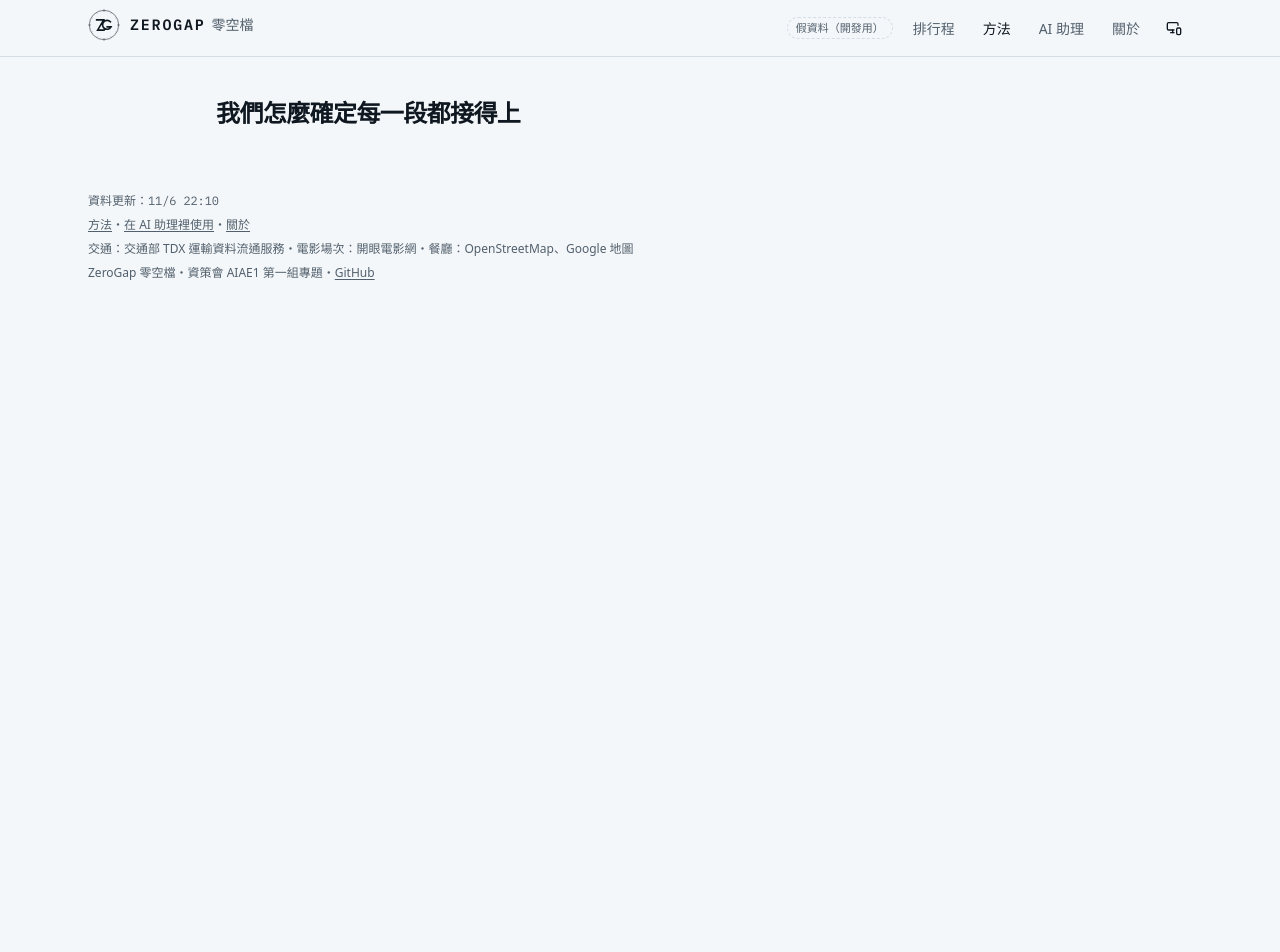
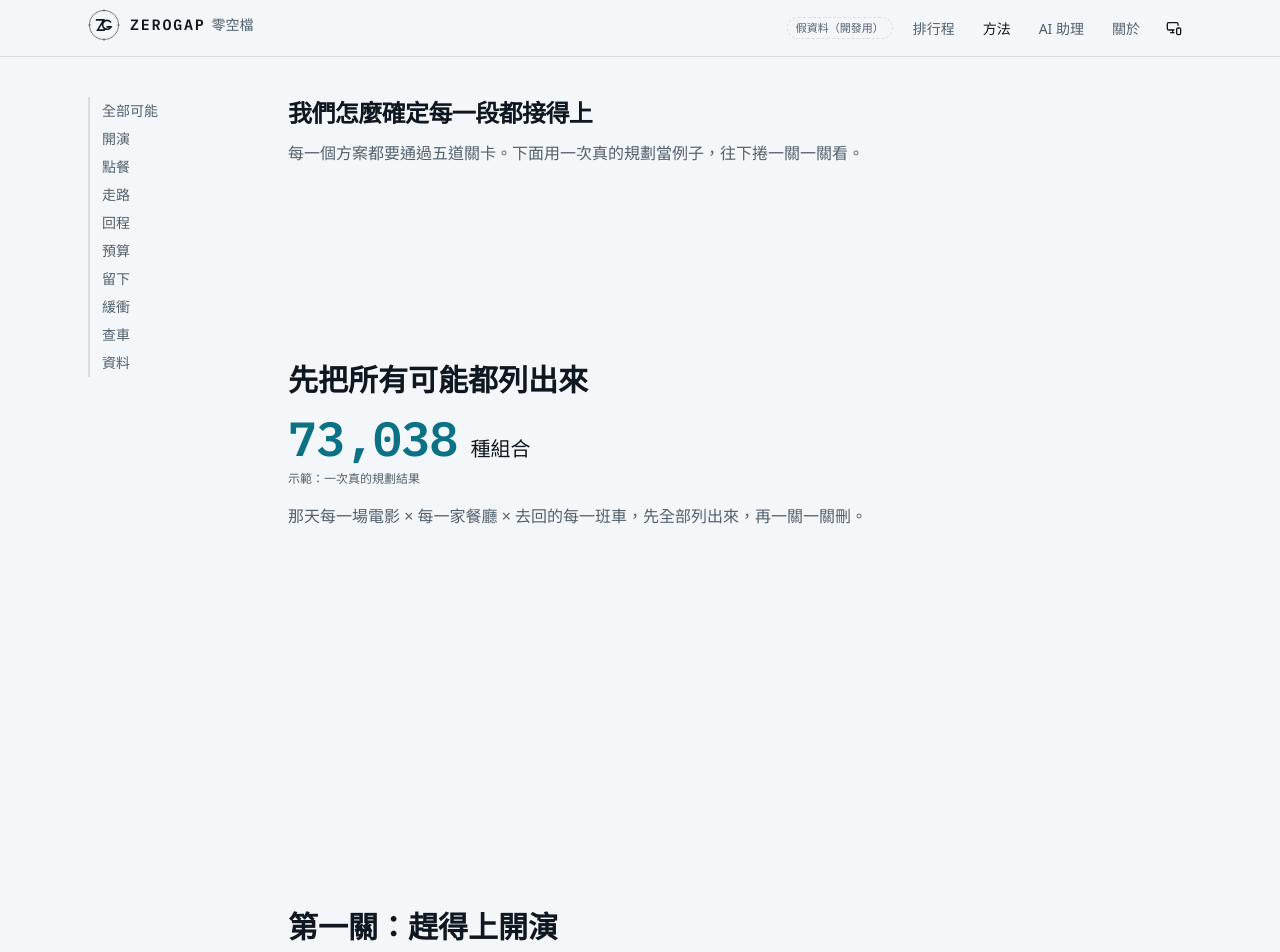
Before and after one commit to RyanWu9863/ZeroGap, a React (Vite) app in the folder frontend/: page /method in a window 1280 px wide. Shown: the top 952 px of the page. Before the commit the page ends 800 px from the top, so only its background shows below. Built offline with nearby package versions, Linux system fonts and the light colour scheme.

Commit message:
feat(frontend): 方法頁：往下捲一關一關看，每一關配一個真數字
Co-Authored-By: Claude Opus 5.5 <noreply@anthropic.com>

```diff
--- a/frontend/src/features/method/MethodPage.tsx
+++ b/frontend/src/features/method/MethodPage.tsx
@@ -1,10 +1,191 @@
+import type { ReactNode } from 'react'
+import { Link } from 'react-router'
+import { PlanResult } from '@/api/schemas'
+import fixture from '@/api/__fixtures__/backend-plan-result.json'
+import { useStatus } from '@/api/queries'
+import { latestUpdate } from '@/app/latestUpdate'
+import { BUFFER_LEVELS } from '@/shared/lib/config'
 import { usePageTitle } from '@/shared/lib/usePageTitle'
+import { MethodStep } from './MethodStep'
+import { methodFacts } from './methodFacts'
+
+// 這頁是延遲載入的，範例資料只進方法頁自己的包，不影響首頁
+const facts = methodFacts(PlanResult.parse(fixture))
+
+const fmt = (n: number) => n.toLocaleString()
+
+/** 大字的數字：數字用 zg-num，單位和說明用小一點的字 */
+function Num({ children }: { children: ReactNode }) {
+  return <span className="zg-num">{children}</span>
+}
+function Unit({ children }: { children: ReactNode }) {
+  return <span className="text-lg font-medium text-foreground sm:text-xl">{children}</span>
+}
+function Demo() {
+  return <p className="mt-2 text-xs font-normal text-muted-foreground">示範：一次真的規劃結果</p>
+}
+
+const SHORT_TITLES = ['全部可能', '開演', '點餐', '走路', '回程', '預算', '留下', '緩衝', '查車', '資料']
+
+function Timeline() {
+  return (
+    <svg viewBox="0 0 320 120" className="mt-2 w-full max-w-md" aria-hidden="true">
+      <g stroke="currentColor" className="text-border" strokeWidth="2">
+        <line x1="20" y1="30" x2="300" y2="30" />
+        <line x1="20" y1="90" x2="300" y2="90" />
+      </g>
+      <g className="fill-primary">
+        {[20, 140, 280].map((x) => <circle key={`a${x}`} cx={x} cy="30" r="6" />)}
+        {[20, 140, 280].map((x) => <circle key={`b${x}`} cx={x} cy="90" r="6" />)}
+      </g>
+      <g className="fill-foreground" fontSize="12" textAnchor="middle">
+        <text x="20" y="16">出門</text>
+        <text x="140" y="16">最早到的那班</text>
+        <text x="280" y="16">開演</text>
+        <text x="20" y="116">散場</text>
+        <text x="140" y="116">最晚走的那班</text>
+        <text x="280" y="116">到家</text>
+      </g>
+    </svg>
+  )
+}
 
 export function MethodPage() {
   usePageTitle('方法')
+  const { data } = useStatus()
+  const latest = latestUpdate(Object.values(data?.data_updated_at ?? {}))
+  const f = facts
+  const { roomy, snug } = BUFFER_LEVELS
+
   return (
-    <div className="mx-auto max-w-4xl px-4 pt-10 sm:px-6">
-      <h1 className="text-2xl font-semibold tracking-tight">我們怎麼確定每一段都接得上</h1>
+    <div className="mx-auto max-w-6xl px-4 pt-10 sm:px-6 lg:grid lg:grid-cols-[10rem_1fr] lg:gap-10">
+      <ol aria-label="這一頁的段落" className="hidden text-sm lg:sticky lg:top-24 lg:block lg:self-start">
+        {SHORT_TITLES.map((t, i) => (
+          <li key={t}>
+            <a href={`#method-${i}`} className="block border-l-2 py-1 pl-3 text-muted-foreground hover:border-primary hover:text-foreground">
+              {t}
+            </a>
+          </li>
+        ))}
+      </ol>
+      <div className="max-w-4xl">
+        <h1 className="text-2xl font-semibold tracking-tight">我們怎麼確定每一段都接得上</h1>
+        <p className="mt-3 text-muted-foreground">每一個方案都要通過五道關卡。下面用一次真的規劃當例子，往下捲一關一關看。</p>
+
+        <MethodStep
+          n={0}
+          title="先把所有可能都列出來"
+          fact={<><Num>{fmt(f.combinations)}</Num> <Unit>種組合</Unit><Demo /></>}
+        >
+          那天每一場電影 × 每一家餐廳 × 去回的每一班車，先全部列出來，再一關一關刪。
+        </MethodStep>
+
+        <MethodStep
+          n={1}
+          title="第一關：趕得上開演"
+          fact={f.showtimeBuffer !== null && <><Unit>開演前還有</Unit> <Num>{fmt(f.showtimeBuffer)}</Num> <Unit>分</Unit><Demo /></>}
+        >
+          從出發點搭車、走到影城，要在開演前到。
+          {f.showtimeBuffer !== null && `這個例子走到影城時，離開演還有 ${fmt(f.showtimeBuffer)} 分鐘。`}
+        </MethodStep>
+
+        <MethodStep
+          n={2}
+          title="第二關：趕得上點餐"
+          fact={f.lastOrderBuffer !== null && <><Unit>離最後點餐還有</Unit> <Num>{fmt(f.lastOrderBuffer)}</Num> <Unit>分</Unit><Demo /></>}
+        >
+          散場後走到餐廳，要在最後點餐時間之前（先吃飯再看電影時，吃完也要趕得上開演）。
+        </MethodStep>
+
+        <MethodStep
+          n={3}
+          title="第三關：走路不超過上限"
+          fact={f.walkMinutes !== null && <><Unit>影城到餐廳走</Unit> <Num>{fmt(f.walkMinutes)}</Num> <Unit>分</Unit><Demo /></>}
+        >
+          影城和餐廳之間的走路時間，不能超過你設定的上限。
+        </MethodStep>
+
+        <MethodStep
+          n={4}
+          title="第四關：趕得上回程車"
+          fact={
+            (f.returnBuffer !== null || f.homeBuffer !== null) && (
+              <>
+                {f.returnBuffer !== null && <><Unit>離預定那班車還有</Unit> <Num>{fmt(f.returnBuffer)}</Num> <Unit>分</Unit></>}
+                {f.returnBuffer !== null && f.homeBuffer !== null && <Unit>；</Unit>}
+                {f.homeBuffer !== null && <><Unit>到家前還有</Unit> <Num>{fmt(f.homeBuffer)}</Num> <Unit>分</Unit></>}
+                <Demo />
+              </>
+            )
+          }
+        >
+          最後要趕得上回程的車，並且在你說的時間前回到出發點。
+        </MethodStep>
+
+        <MethodStep
+          n={5}
+          title="第五關：不超過預算"
+          fact={
+            <>
+              <Unit>每人</Unit> <Num>${fmt(f.costTotal)}</Num>
+              <p className="mt-1 text-base font-normal text-foreground sm:text-lg">
+                電影 {fmt(f.costParts.ticket)}、餐點 {fmt(f.costParts.meal)}、車資 {fmt(f.costParts.fares)}
+              </p>
+              <Demo />
+            </>
+          }
+        >
+          車資、電影票和一餐加起來，不超過你給的每人預算。
+        </MethodStep>
+
+        <MethodStep
+          n={6}
+          title="五關都過的才留下"
+          fact={
+            <>
+              <Num>{fmt(f.feasible)}</Num> <Unit>種每段都接得上</Unit> <Unit>→ 挑出</Unit> <Num>{fmt(f.plans)}</Num> <Unit>個</Unit>
+              <Demo />
+            </>
+          }
+        >
+          每一道關卡都只刪掉接不上的組合，所以留下來的每一個都保證接得上。我們不列每一關各刪了幾組，因為系統只記錄最後的結果。
+        </MethodStep>
+
+        <MethodStep
+          n={7}
+          title="緩衝怎麼算"
+          fact={<><Unit>這個例子最緊的一段</Unit> <Num>{fmt(f.minBuffer)}</Num> <Unit>分</Unit><Demo /></>}
+        >
+          緩衝＝你到的時間和「最晚可以到」之間差幾分鐘。{roomy} 分以上算寬鬆、{snug}～{roomy - 1} 分算剛好、{snug} 分以下算偏緊。
+        </MethodStep>
+
+        <MethodStep n={8} title="為什麼要查最早到、最晚走的車" fact={<Timeline />}>
+          去程只要最早到的那班趕得上就好；回程要知道最晚哪一班還回得去，才知道能玩多久。班次每次排行程時都即時查交通部的資料，不是用舊時刻表。
+        </MethodStep>
+
+        <MethodStep
+          n={9}
+          title="資料從哪來、多久更新"
+          fact={
+            latest && (
+              <>
+                <Unit>資料更新</Unit>{' '}
+                <time dateTime={latest.toISOString()} className="zg-num">
+                  {latest.toLocaleString('zh-TW', { month: 'numeric', day: 'numeric', hour: '2-digit', minute: '2-digit', hour12: false })}
+                </time>
+              </>
+            )
+          }
+        >
+          電影場次：開眼電影網，每天更新；餐廳：OpenStreetMap 和 Google 地圖；車站和班次：交通部 TDX，班次每次即時查。
+        </MethodStep>
+
+        <div className="py-8">
+          <Link to="/plan/1" className="inline-flex h-10 items-center rounded-full bg-primary px-5 text-sm font-medium text-primary-foreground">
+            用你的條件排一次
+          </Link>
+        </div>
+      </div>
     </div>
   )
 }
--- /dev/null
+++ b/frontend/src/features/method/MethodStep.tsx
@@ -0,0 +1,21 @@
+import { motion, useReducedMotion } from 'motion/react'
+import type { ReactNode } from 'react'
+
+export function MethodStep({ n, title, fact, children }: { n: number; title: string; fact?: ReactNode; children: ReactNode }) {
+  const reduce = useReducedMotion()
+  return (
+    <motion.section
+      id={`method-${n}`}
+      aria-labelledby={`method-${n}-title`}
+      className="flex min-h-[70vh] scroll-mt-20 flex-col justify-center py-12"
+      initial={reduce ? false : { opacity: 0, y: 24 }}
+      whileInView={{ opacity: 1, y: 0 }}
+      viewport={{ once: true, amount: 0.3 }}
+      transition={{ duration: 0.5, ease: 'easeOut' }}
+    >
+      <h2 id={`method-${n}-title`} className="text-2xl font-bold sm:text-3xl">{title}</h2>
+      {fact && <div className="mt-4 text-4xl font-semibold text-primary sm:text-5xl">{fact}</div>}
+      <div className="mt-4 max-w-prose text-base leading-relaxed text-muted-foreground">{children}</div>
+    </motion.section>
+  )
+}
```
Also changed, not shown: 1 other file (tests, documents, lock files or other folders).
